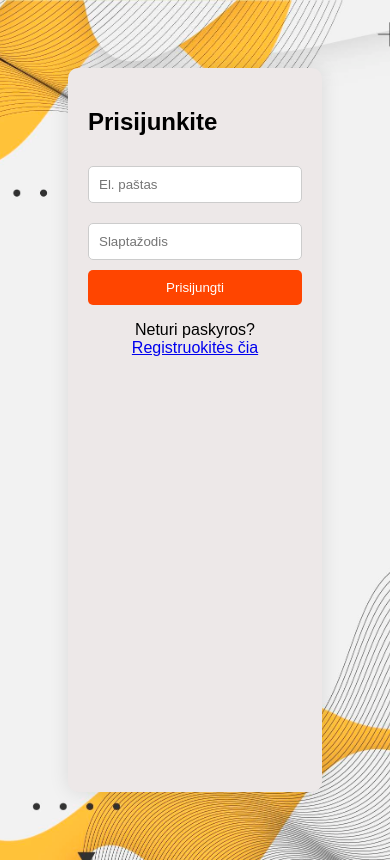
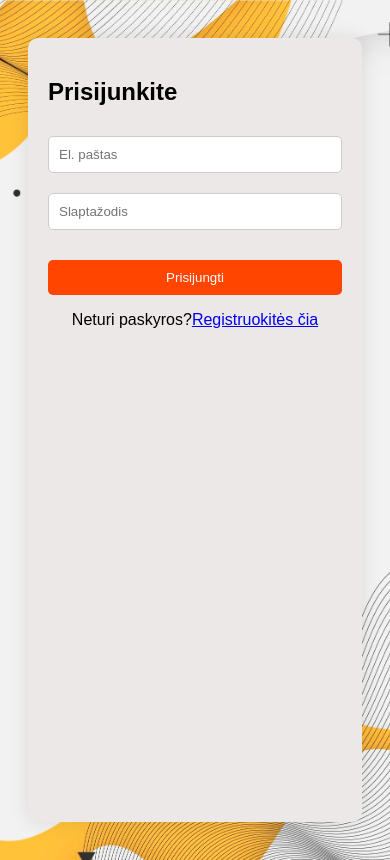
Before and after one commit to L11nas/Runwebas, a plain HTML site: page prisijungimas/prisijungimas.html in a window 390 px wide. Drawn offline with Linux system fonts and the light colour scheme.

Commit message:
update 12.18

```diff
--- a/prisijungimas/prisijungimas.css
+++ b/prisijungimas/prisijungimas.css
@@ -45,3 +45,12 @@ button:hover {
 p {
   text-align: center;
 }
+@media (max-width: 768px) {
+  button {
+    margin-top: 20px; /* Padidina atstumą viršuje */
+  }
+
+  .auth-container {
+    margin: 30px 20px; /* Padidina tarpą viršuje ir šonuose */
+  }
+}
```
